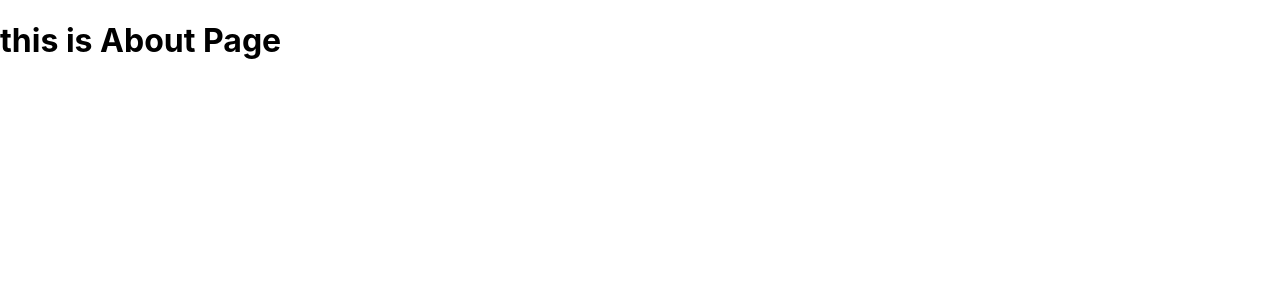
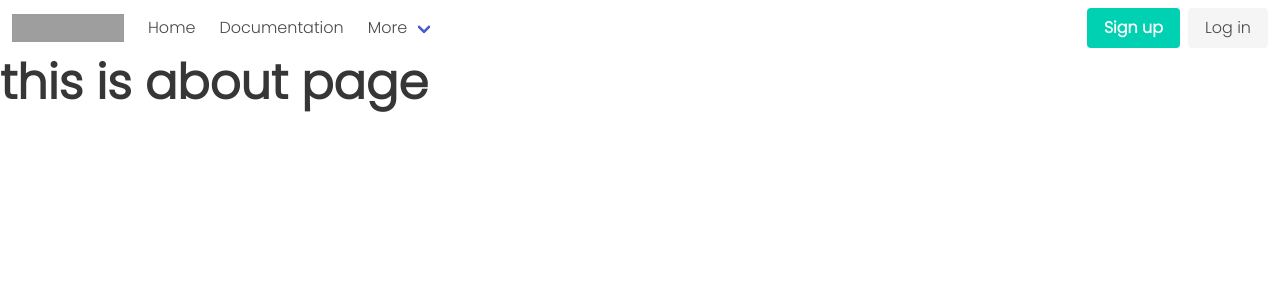
Before and after one commit to Pasindu-Lakmal/portfolio, a React (Create React App) app: page /about in a window 1280 px wide. Shown: the top 300 px of the page. Built offline with nearby package versions, Linux system fonts and the light colour scheme; grey boxes are pictures that could not be loaded.

Commit message:
setNavBAr

```diff
--- a/package.json
+++ b/package.json
@@ -1,5 +1,5 @@
 {
-  "name": "portfolio-twilio",
+  "name": "portfolio",
   "version": "0.1.0",
   "private": true,
   "dependencies": {
--- /dev/null
+++ b/src/commons/NavBar/index.js
@@ -0,0 +1,80 @@
+import React from "react";
+import "./index.css";
+const NavBar = () => {
+  return (
+    <nav class="navbar" role="navigation" aria-label="main navigation">
+      <div class="navbar-brand">
+        <a class="navbar-item" href="https://bulma.io">
+          <img
+            alt="bulma icon"
+            src="https://bulma.io/images/bulma-logo.png"
+            width="112"
+            height="28"
+          />
+        </a>
+
+        <a
+          href="#!"
+          role="button"
+          class="navbar-burger"
+          aria-label="menu"
+          aria-expanded="false"
+          data-target="navbarBasicExample"
+        >
+          <span aria-hidden="true"></span>
+          <span aria-hidden="true"></span>
+          <span aria-hidden="true"></span>
+        </a>
+      </div>
+
+      <div id="navbarBasicExample" class="navbar-menu">
+        <div class="navbar-start">
+          <a href="#!" class="navbar-item">
+            Home
+          </a>
+
+          <a href="#!" class="navbar-item">
+            Documentation
+          </a>
+
+          <div class="navbar-item has-dropdown is-hoverable">
+            <a href="#!" class="navbar-link">
+              More
+            </a>
+
+            <div class="navbar-dropdown">
+              <a href="#!" class="navbar-item">
+                About
+              </a>
+              <a href="#!" class="navbar-item">
+                Jobs
+              </a>
+              <a href="#!" class="navbar-item">
+                Contact
+              </a>
+              <hr class="navbar-divider" />
+              <a href="#!" class="navbar-item">
+                Report an issue
+              </a>
+            </div>
+          </div>
+        </div>
+
+        <div class="navbar-end">
+          <div class="navbar-item">
+            <div class="buttons">
+              <a href="#!" class="button is-primary">
+                <strong>Sign up</strong>
+              </a>
+              <a href="#!" class="button is-light">
+                Log in
+              </a>
+            </div>
+          </div>
+        </div>
+      </div>
+    </nav>
+  );
+};
+
+export default NavBar;
--- a/src/index.css
+++ b/src/index.css
@@ -1,13 +1,20 @@
+/* import bulma */
+@import url("https://cdnjs.cloudflare.com/ajax/libs/bulma/0.9.4/css/bulma.min.css");
+
+/* font awesome */
+@import url("https://cdnjs.cloudflare.com/ajax/libs/font-awesome/6.2.0/css/all.min.css");
+
+/* popins font */
+@import url("https://fonts.googleapis.com/css2?family=Poppins:wght@300&display=swap");
+
 body {
   margin: 0;
-  font-family: -apple-system, BlinkMacSystemFont, 'Segoe UI', 'Roboto', 'Oxygen',
-    'Ubuntu', 'Cantarell', 'Fira Sans', 'Droid Sans', 'Helvetica Neue',
-    sans-serif;
+  font-family: "Poppins", sans-serif;
   -webkit-font-smoothing: antialiased;
   -moz-osx-font-smoothing: grayscale;
 }
 
 code {
-  font-family: source-code-pro, Menlo, Monaco, Consolas, 'Courier New',
+  font-family: source-code-pro, Menlo, Monaco, Consolas, "Courier New",
     monospace;
 }
--- a/src/index.js
+++ b/src/index.js
@@ -1,12 +1,14 @@
-import React from 'react';
-import ReactDOM from 'react-dom/client';
-import './index.css';
-import App from './App';
-import reportWebVitals from './reportWebVitals';
+import React from "react";
+import ReactDOM from "react-dom/client";
+import "./index.css";
+import App from "./App";
+import reportWebVitals from "./reportWebVitals";
+import NavBar from "./commons/NavBar";
 
-const root = ReactDOM.createRoot(document.getElementById('root'));
+const root = ReactDOM.createRoot(document.getElementById("root"));
 root.render(
   <React.StrictMode>
+    <NavBar />
     <App />
   </React.StrictMode>
 );
--- a/src/screens/AboutPage/index.js
+++ b/src/screens/AboutPage/index.js
@@ -3,7 +3,7 @@ import "./index.css";
 const AboutPage = () => {
   return (
     <div>
-      <h1>this is About Page</h1>
+      <h1 class="title is-1">this is about page</h1>
     </div>
   );
 };
--- a/src/screens/HomePage/index.js
+++ b/src/screens/HomePage/index.js
@@ -3,7 +3,7 @@ import "./index.css";
 const HomePage = () => {
   return (
     <div>
-      <h1>this is Home Page</h1>
+      <h1 class="title is-1">This is homepage</h1>
     </div>
   );
 };
```
Also changed, not shown: src/commons/NavBar/index.css (added), 1 other file (tests, documents, lock files or other folders).
